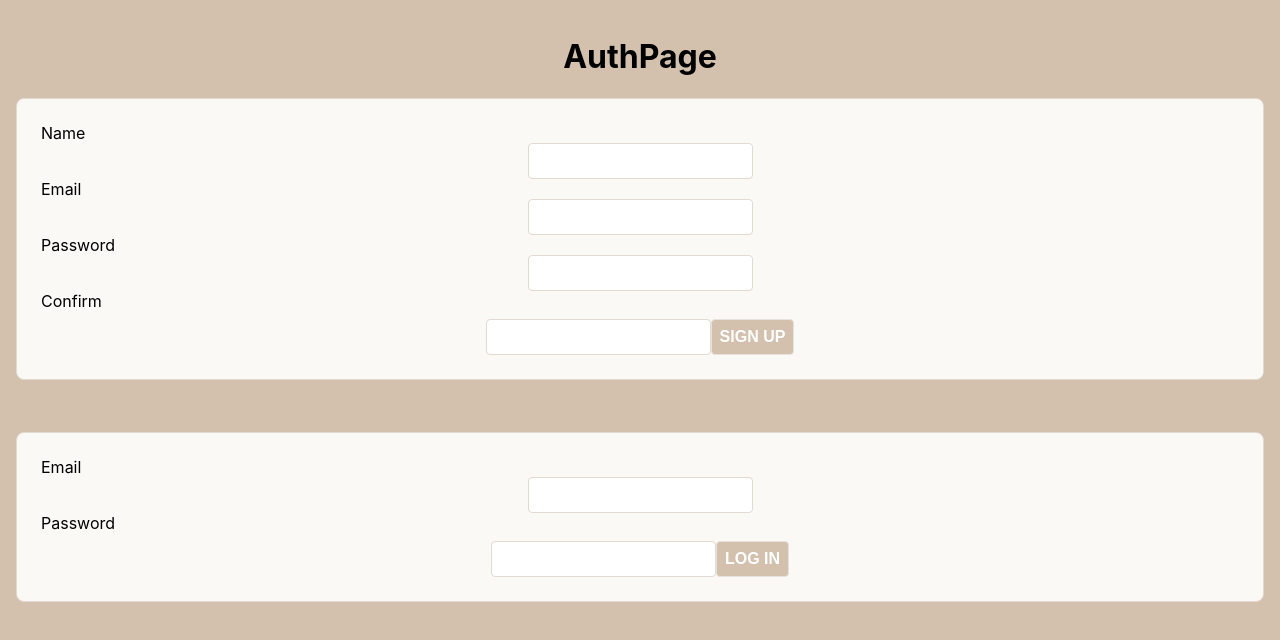
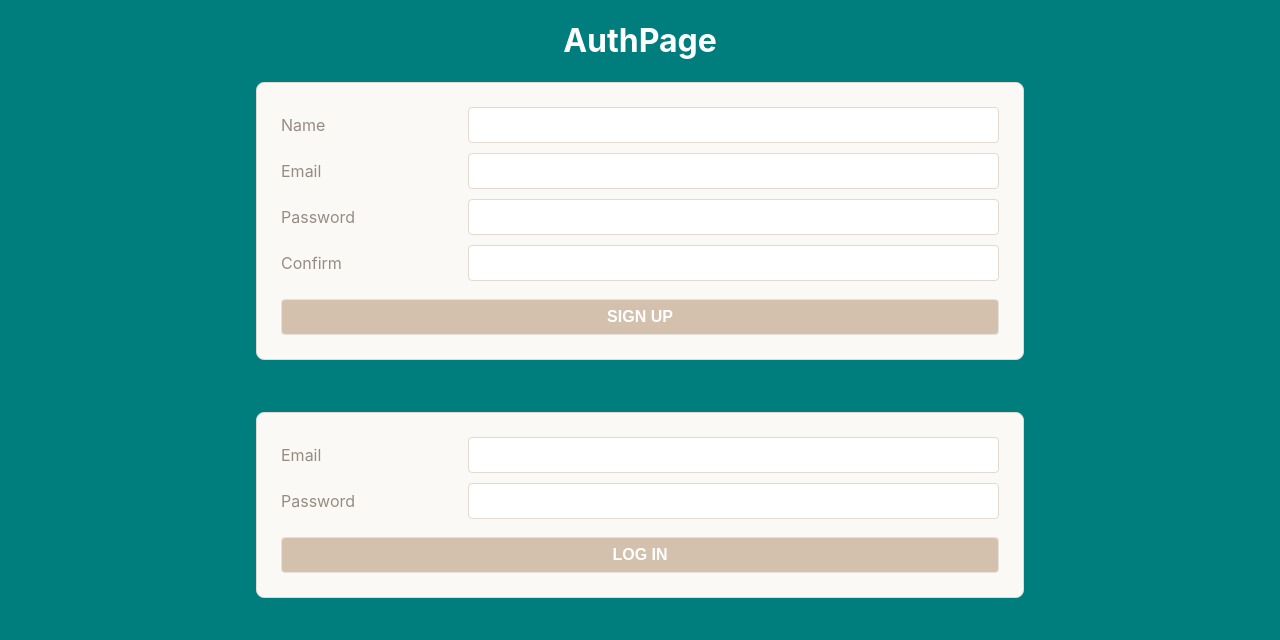
Before and after one commit to karatikidd94/p4-we-music, a React (Create React App) app: page /profile in a window 1280 px wide. Shown: the top 640 px of the page. Built offline with nearby package versions, Linux system fonts and the light colour scheme; no server answers.

Commit message:
Styled AuthPage

```diff
--- /dev/null
+++ b/src/components/NavBar/NavBar.css
@@ -0,0 +1,19 @@
+.navbar {
+    background-color: #303A4A;
+    color: white;
+    height: 40px;
+    font-size: 28px;
+    font-weight: 700;
+}
+
+.nav-logo {
+    margin-right: 20px;
+}
+
+.welcome-user {
+    align-items: right;
+}
+
+.link {
+    color: white;
+}
--- a/src/components/NavBar/NavBar.jsx
+++ b/src/components/NavBar/NavBar.jsx
@@ -1,5 +1,6 @@
 import { Link } from 'react-router-dom'
 import * as userService from '../../utilities/users-service'
+import './NavBar.css'
 
 export default function NavBar({ user, setUser }) {
 
@@ -10,14 +11,15 @@ export default function NavBar({ user, setUser }) {
     }
 
     return (
-        <nav>
-            <Link user={user} to="/profile">MeProfile</Link>
+        <nav className='navbar'>
+            <span className='nav-logo'>WeMusic</span>
+            <button user={user} to="/profile">MeProfile</button>
             &nbsp; | &nbsp;
-            <Link to="/artists">WeArtists</Link>
+            <button to="/">WeArtists</button>
             &nbsp; | &nbsp;
-            <span>Welcome, {user.name}</span>
+            <button to="" onClick={handleLogOut}>Log Out</button>
             &nbsp; | &nbsp;
-            <Link to="" onClick={handleLogOut}>Log Out</Link>
+            <span className='welcome-user'>Welcome, {user.name}</span>
         </nav>
     )
 }
--- a/src/index.css
+++ b/src/index.css
@@ -21,8 +21,8 @@ body {
   sans-serif;
   -webkit-font-smoothing: antialiased;
   -moz-osx-font-smoothing: grayscale;
-  background-color: var(--tan-4);
-  padding: 2vmin;
+  background-color: #007E7E;
+  /* padding: 2vmin; */
   height: 100vh;
 }
 
@@ -83,6 +83,8 @@ code {
   background-color: var(--tan-1);
   border: .1vmin solid var(--tan-3);
   border-radius: 1vmin;
+  width: 60vw;
+  margin: auto;
 }
 
 p.error-message {
@@ -90,12 +92,12 @@ p.error-message {
   text-align: center;
 }
 
-/* form {
+form {
   display: grid;
   grid-template-columns: 1fr 3fr;
   gap: 1.25vmin;
   color: var(--text-light);
-} */
+}
 
 label {
   font-size: 2vmin;
@@ -121,7 +123,7 @@ button, a.button {
   margin: 1vmin;
   padding: 1vmin;
   color: var(--white);
-  background-color: var(--orange);
+  background-color: #007E7E;
   font-size: 2vmin;
   font-weight: bold;
   text-decoration: none;
@@ -151,3 +153,7 @@ button[type="submit"] {
   grid-column: span 2;
   margin: 1vmin 0 0;
 }
+
+h1 {
+  color: white;
+}
--- a/src/pages/App/App.css
+++ b/src/pages/App/App.css
@@ -1,5 +1,5 @@
 .App {
-  text-align: center;
+  /* text-align: center; */
 }
 
 .App-logo {
--- a/src/pages/App/App.jsx
+++ b/src/pages/App/App.jsx
@@ -57,7 +57,7 @@ export default function App() {
         <>
           <NavBar user={user} setUser={setUser} />
           <Routes>
-            <Route path="/artists" element={<WeArtistsPage user={user} profiles={profiles} />} />
+            <Route path="/" element={<WeArtistsPage user={user} profiles={profiles} />} />
             <Route path="/artists/:profileName" element={<WeArtistsDetailPage user={user} profiles={profiles} messages={messages} setMessages={setMessages}  />} />
             <Route path="/profile" element={<MeProfilePage user={user} setProfile={setProfile} profile={profile} messages={messages} />} />
           </Routes>
--- a/src/pages/AuthPage/AuthPage.jsx
+++ b/src/pages/AuthPage/AuthPage.jsx
@@ -4,7 +4,7 @@ import LoginForm from '../../components/LoginForm/LoginForm'
 export default function AuthPage({ setUser }) {
     return (
         <main>
-            <h1>AuthPage</h1>
+            <h1 className='align-ctr'>AuthPage</h1>
             <SignUpForm setUser={setUser} />
             <LoginForm setUser={setUser} />
         </main>
```
